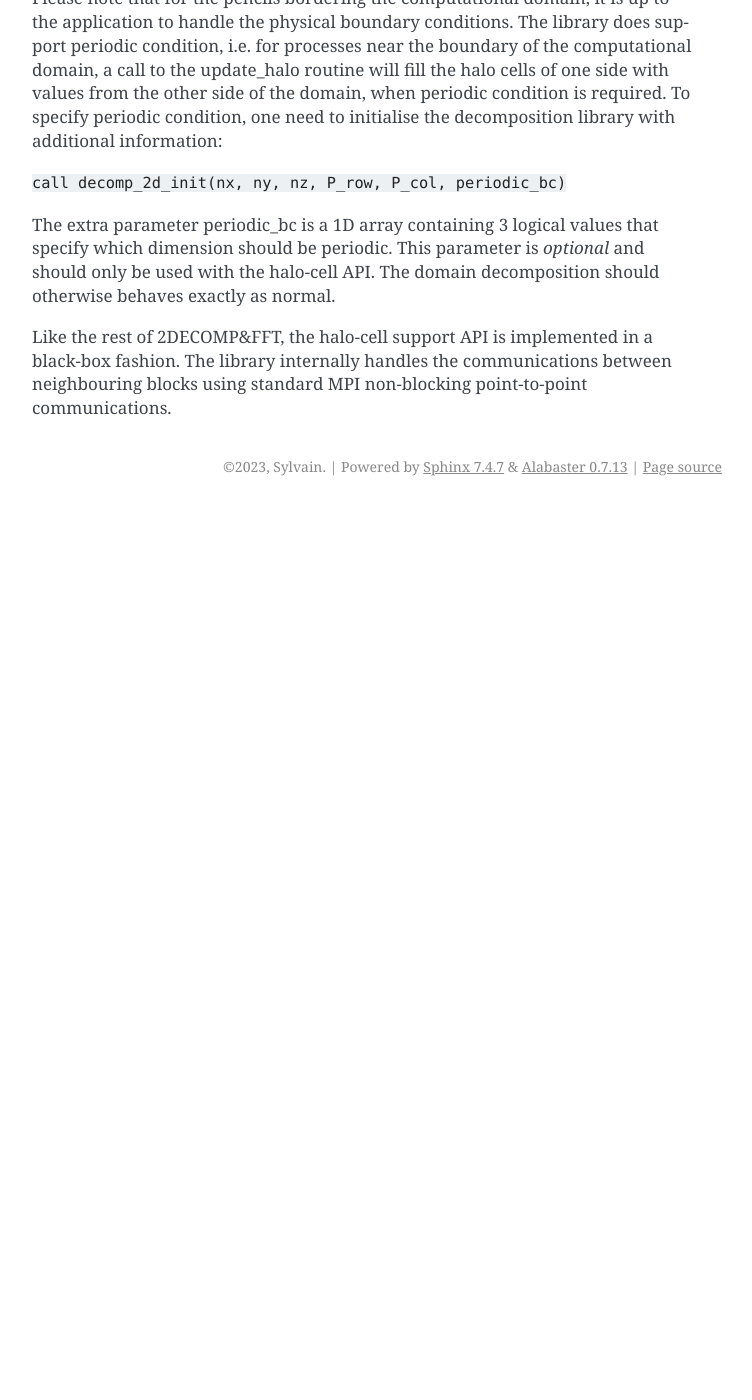
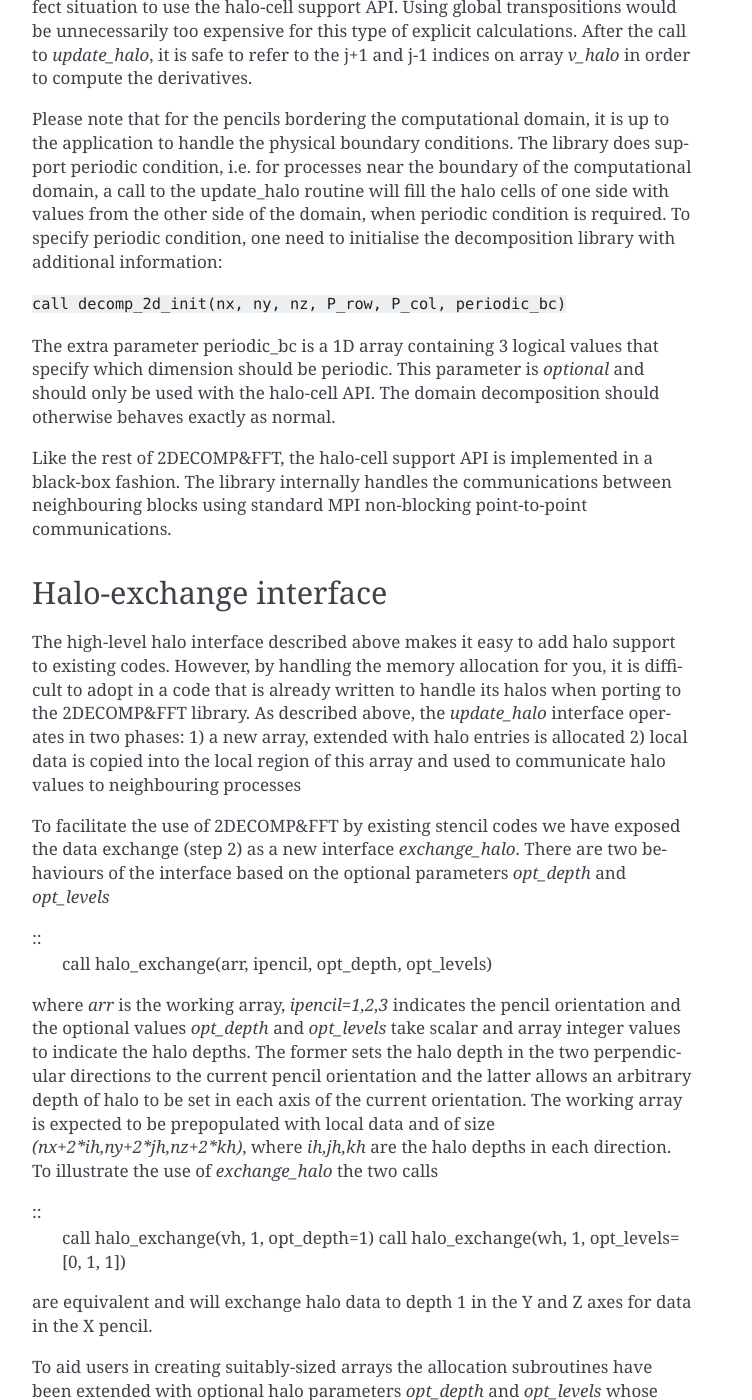
Before and after one commit to 2decomp-fft/2decomp-fft.github.io, a Sphinx documentation site: the page built from docs/source/pages/api_halo.rst, in a window 1280 px wide and 1400 px high, scrolled down 1571 px. Shown: the whole window, without its empty margins (388-1140 px from the left). Built offline with Sphinx 7.4.7, drawn with Linux system fonts in a browser that asks for light colours; before the commit the page ends 2077 px from its top, so only the background shows below that; some of the changed text lies outside the part shown.

Commit message:
Update the halo documentation to cover the new exchange interfaces

```diff
--- a/docs/source/pages/api_halo.rst
+++ b/docs/source/pages/api_halo.rst
@@ -12,9 +12,18 @@ Here the first parameter var, a 3D input array, contains the normal pencil-distr
 
 As with the rest of the 2DECOMP&FFT library, a more general form of the routine is available (implemented using Fortran optional parameters):
 
-``call update_halo(var, var_halo, level, opt_decomp, opt_global)``
+``call update_halo(var, var_halo, level, opt_decomp, opt_global, opt_pencil)``
 
-This supports halo-cell communications among pencils with arbitrary global sizes, as described by `opt_decomp`, the decomposition object. The last optional parameter `opt_global` is required (to be set to .true.) if global coordinate is used to define the pencils, i.e. the input array var is defined using the start/end variables rather than size variables. This ensures the coordinate systems used by `var` and `var_halo` are consistent.
+This supports halo-cell communications among pencils with arbitrary global sizes, as described by
+`opt_decomp`, the decomposition object.
+The optional parameter `opt_global` is required (to be set to .true.) if global coordinate is used
+to define the pencils, i.e. the input array var is defined using the start/end variables rather than
+size variables.
+This ensures the coordinate systems used by `var` and `var_halo` are consistent.
+The optional parameter `opt_pencil` allows the user to specify which pencil they are operating in
+(`1=X,2=Y,3=Z`), our recommendation is to do so, the current interface makes this parameter optional
+to continue supporting the previous implementation which would try to determin the orientation
+automatically, however this may not be reliable.
 
 To demonstrate the use of this API, here is an example that computes spatial derivatives:
 
@@ -48,3 +57,59 @@ Please note that for the pencils bordering the computational domain, it is up to
 The extra parameter periodic_bc is a 1D array containing 3 logical values that specify which dimension should be periodic. This parameter is *optional* and should only be used with the halo-cell API. The domain decomposition should otherwise behaves exactly as normal.
 
 Like the rest of 2DECOMP&FFT, the halo-cell support API is implemented in a black-box fashion. The library internally handles the communications between neighbouring blocks using standard MPI non-blocking point-to-point communications.
+
+-----------------------
+Halo-exchange interface
+-----------------------
+
+The high-level halo interface described above makes it easy to add halo support to existing codes.
+However, by handling the memory allocation for you, it is difficult to adopt in a code that is
+already written to handle its halos when porting to the 2DECOMP&FFT library.
+As described above, the `update_halo` interface operates in two phases:
+1) a new array, extended with halo entries is allocated
+2) local data is copied into the local region of this array and used to communicate halo values to
+neighbouring processes
+
+To facilitate the use of 2DECOMP&FFT by existing stencil codes we have exposed the data exchange
+(step 2) as a new interface `exchange_halo`.
+There are two behaviours of the interface based on the optional parameters `opt_depth` and
+`opt_levels`
+
+::
+  call halo_exchange(arr, ipencil, opt_depth, opt_levels)
+
+where `arr` is the working array, `ipencil=1,2,3` indicates the pencil orientation and the optional
+values `opt_depth` and `opt_levels` take scalar and array integer values to indicate the halo
+depths.
+The former sets the halo depth in the two perpendicular directions to the current pencil orientation
+and the latter allows an arbitrary depth of halo to be set
+in each axis of the current orientation.
+The working array is expected to be prepopulated with local data and of size
+`(nx+2*ih,ny+2*jh,nz+2*kh)`, where `ih,jh,kh` are the halo depths in each direction.
+To illustrate the use of `exchange_halo` the two calls
+
+::
+  call halo_exchange(vh, 1, opt_depth=1)
+  call halo_exchange(wh, 1, opt_levels=[0, 1, 1])
+
+are equivalent and will exchange halo data to depth 1 in the Y and Z axes for data in the X pencil.
+
+To aid users in creating suitably-sized arrays the allocation subroutines have been extended with
+optional halo parameters `opt_depth` and `opt_levels` whose meaning matches the above.
+When supplied with non-zero values 2DECOMP&FFT will allocate a halo-padded array to the requested
+depth.
+
+When a code is heavily dependent on halo exchanges, it may be repetitive to specify the halo depths
+at each exchange.
+In such cases, the user can specify a default depth for a given decomposition by setting
+
+::
+   decomp_info%xlevel = [ihx, jhx, khx]
+   decomp_info%ylevel = [ihy, jhy, khy]
+   decomp_info%zlevel = [ihz, jhz, khz]
+
+if `opt_depth/opt_levels` is not specified in the allocation, or halo exchange routines, then this
+value will be used (note that by default these are all set to `[0,0,0]`).
+
+We would like to acknowledge the work of S.Owens in the ARCHER2 eCSE05-03 project
+(https://www.archer2.ac.uk/ecse/reports/eCSE05-03/) who initially developed these interfaces.
```
